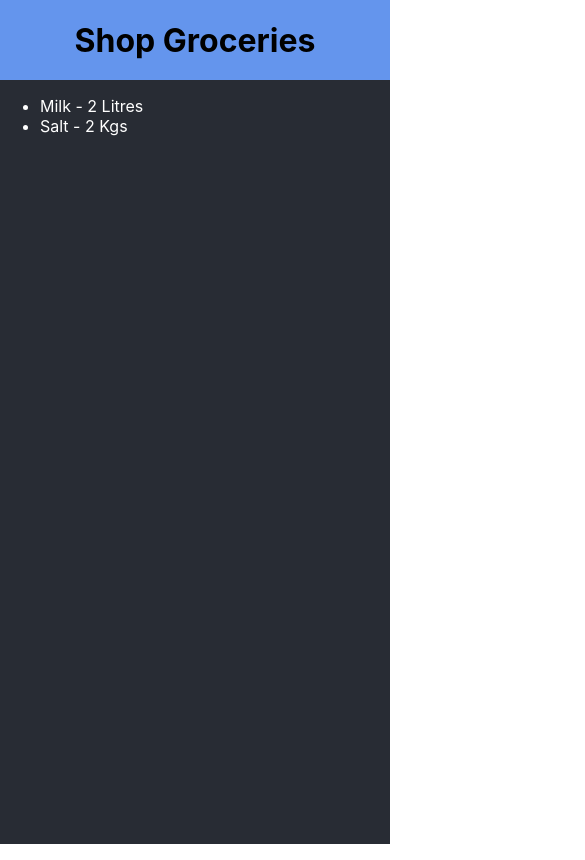
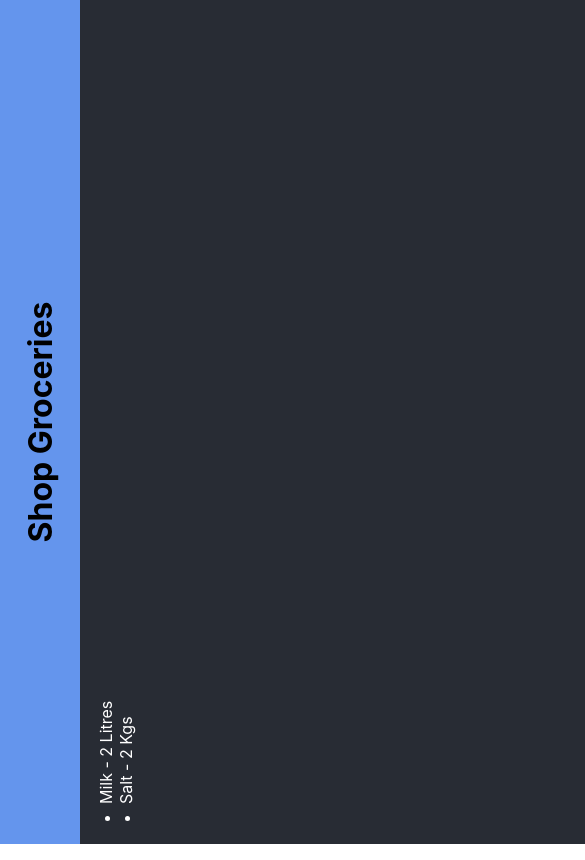
Before and after one commit to rajivkr/grocery-test, a React (Create React App) app: page / in a window 390 px wide. Shown: the top 860 px of the page, 585 px wide, since content can reach past the window. Built offline with nearby package versions, Linux system fonts and the light colour scheme.

Commit message:
moving back to css

```diff
--- a/src/App.css
+++ b/src/App.css
@@ -22,14 +22,15 @@
   }
 }
 
-/* @media screen and (max-width: 1170px) and (orientation: portrait) {
+@media screen and (max-width: 1170px) and (orientation: portrait) {
   html {
     transform: rotate(-90deg);
     transform-origin: left top;
     width: 100vh;
+    height: 100vw;
     overflow-x: hidden;
     position: absolute;
     top: 100%;
     left: 0;
   }
-} */
+}
```
Also changed, not shown: public/manifest.json.
